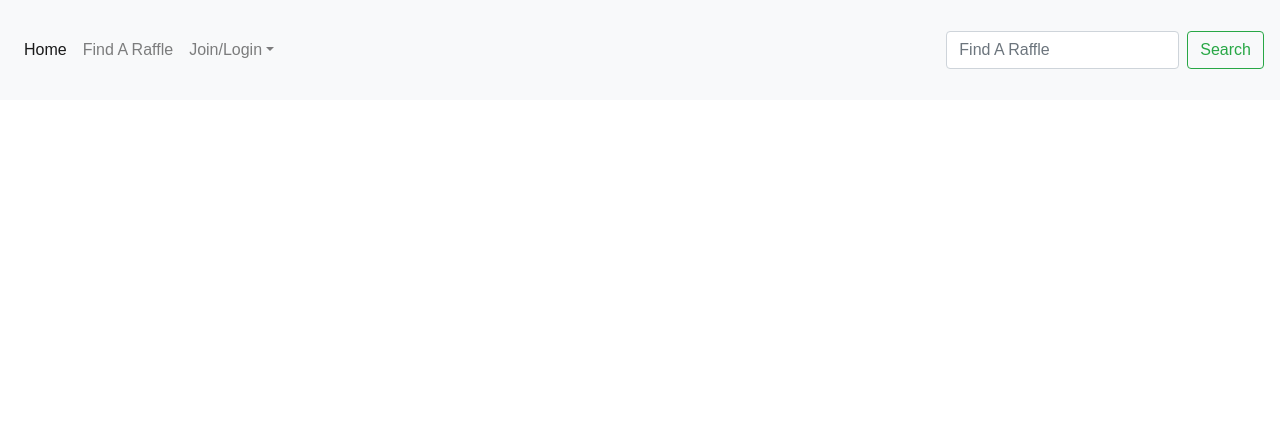
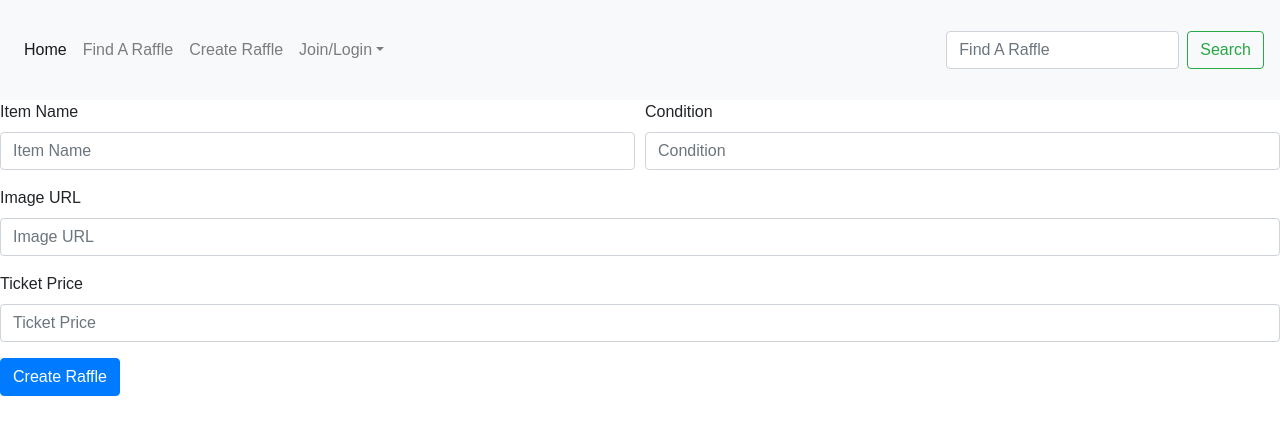
Before and after one commit to JaredMHenderson/music-gear-raffle, a React (Create React App) app in the folder gear-raffle/: page /create-raffle in a window 1280 px wide. Shown: the top 434 px of the page. Built offline with nearby package versions, Linux system fonts and the light colour scheme.

Commit message:
created a createRaffle component that pushes to the database

```diff
--- a/gear-raffle/package.json
+++ b/gear-raffle/package.json
@@ -9,6 +9,9 @@
     "react-router-dom": "^4.2.2",
     "react-scripts": "^1.1.1"
   },
+
+  "proxy": "http://localhost:3000",
+
   "scripts": {
     "start": "react-scripts start",
     "clean": "rm -r ../gear-raffle-backend/build",
--- a/gear-raffle/src/App.js
+++ b/gear-raffle/src/App.js
@@ -5,6 +5,7 @@ import { BrowserRouter as Router, Route, Switch } from "react-router-dom";
 import Main from './main/Main';
 import Navbar from './nav/nav'
 import RaffleList from './raffle-list/raffle-list';
+import RaffleCreator from './raffle-creator/raffle-creator'
 
 class App extends Component
 {
@@ -37,7 +38,7 @@ class App extends Component
         <Switch>
           <Route exact path='/' component={() => <RaffleList raffles={this.state.raffleItems} />} />
             <Route exact path='/main' component={Main} />
-            {/* <Route exact path='/login' component={Login} /> */}
+            <Route exact path='/create-raffle' component={RaffleCreator} />
             {/* <Route exact path='/signout' component={Signout} /> */}
           </Switch>
 
--- a/gear-raffle/src/nav/nav.js
+++ b/gear-raffle/src/nav/nav.js
@@ -17,10 +17,13 @@ class Navbar extends Component
                     <div className="collapse navbar-collapse" id="navbarSupportedContent">
                         <ul className="navbar-nav mr-auto">
                             <li className="nav-item active">
-                                <a className="nav-link" href="#">Home <span className="sr-only">(current)</span></a>
+                                <a className="nav-link" href="/">Home <span className="sr-only">(current)</span></a>
                             </li>
                             <li className="nav-item">
                                 <a className="nav-link" href="#">Find A Raffle</a>
+                            </li>
+                            <li className="nav-item">
+                                <a className="nav-link" href="/create-raffle">Create Raffle</a>
                             </li>
                             <li className="nav-item dropdown">
                                 <a className="nav-link dropdown-toggle" href="#" id="navbarDropdown" role="button" data-toggle="dropdown" aria-haspopup="true" aria-expanded="false">
@@ -41,7 +44,7 @@ class Navbar extends Component
   </div>
 </nav>
                 {/* <!-- LOGIN Modal --> */}
-                <div className="modal fade" id="loginModal" tabindex="-1" role="dialog" aria-labelledby="exampleModalLabel" aria-hidden="true">
+                <div className="modal fade" id="loginModal" tabIndex="-1" role="dialog" aria-labelledby="exampleModalLabel" aria-hidden="true">
                     <div className="modal-dialog" role="document">
                         <div className="modal-content">
                             <div className="modal-header">
@@ -75,7 +78,7 @@ class Navbar extends Component
                 </div>
 
                 {/* <!-- Create Account Modal --> */}
-                <div className="modal fade" id="createAccountModal" tabindex="-1" role="dialog" aria-labelledby="exampleModalLabel" aria-hidden="true">
+                <div className="modal fade" id="createAccountModal" tabIndex="-1" role="dialog" aria-labelledby="exampleModalLabel" aria-hidden="true">
                     <div className="modal-dialog" role="document">
                         <div className="modal-content">
                             <div className="modal-header">
@@ -91,11 +94,11 @@ class Navbar extends Component
 
                                     <div className="form-group">
                                         <label htmlFor="">Username</label>
-                                        <input type="text" class="form-control" id="create-acount-username" placeholder="Username" />
+                                        <input type="text" className="form-control" id="create-acount-username" placeholder="Username" />
                                     </div>
                                     <div className="form-group">
                                         <label htmlFor="">Email</label>
-                                        <input type="text" class="form-control" id="create-acount-email" placeholder="Email" />
+                                        <input type="text" className="form-control" id="create-acount-email" placeholder="Email" />
                                     </div>
                                     <div className="form-group">
                                         <label htmlFor="">Password</label>
--- /dev/null
+++ b/gear-raffle/src/raffle-creator/raffle-creator.js
@@ -0,0 +1,85 @@
+import React, { Component } from 'react'
+import './raffle-creator.css'
+
+export default class RaffleCreator extends Component
+{
+
+    constructor(props) {
+      super(props)
+
+      this.state = {
+         itemName: null,
+         condition: null,
+         imageUrl: null,
+         ticketPrice: null,
+      }
+        this.onKeyUpItemName = this.onKeyUpItemName.bind(this);
+        this.onKeyUpCondition = this.onKeyUpCondition.bind(this);
+        this.onKeyUpimageUrl = this.onKeyUpimageUrl.bind(this);
+        this.onKeyUpTicketPrice = this.onKeyUpTicketPrice.bind(this);
+        this.onClickSubmit = this.onClickSubmit.bind(this);
+
+    }
+
+    onKeyUpItemName(event){
+        this.setState({ ...this.state, itemName: event.target.value });
+    }
+
+    onKeyUpCondition(event){
+        this.setState({ ...this.state, condition: event.target.value });
+    }
+
+    onKeyUpimageUrl(event) {
+        this.setState({ ...this.state, imageUrl: event.target.value });
+    }
+
+    onKeyUpTicketPrice(event) {
+        this.setState({ ...this.state, ticketPrice: event.target.value });
+    }
+
+    onClickSubmit(event){
+
+        fetch("/api/raffleItem", {
+            method: 'POST',
+            body: JSON.stringify(this.state),
+            headers: new Headers({
+                'Content-Type': 'application/json'
+            })
+        }).then(res => res.json())
+            .catch(error => console.error('Error:', error))
+            .then(response => console.log('Success:', response));
+
+    }
+
+    render()
+    {
+        return(
+            <div>
+
+                    <div className="form-row">
+                        <div className="form-group col-md-6">
+                            <label htmlFor="inputEmail4">Item Name</label>
+                            <input onKeyUp={this.onKeyUpItemName} type="email" className="form-control" id="inputEmail" placeholder="Item Name" />
+    </div>
+                            <div className="form-group col-md-6">
+                            <label htmlFor="inputPassword4">Condition</label>
+                                <input onKeyUp={this.onKeyUpCondition} type="text" className="form-control" id="inputPassword4" placeholder="Condition" />
+    </div>
+                            </div>
+                            <div className="form-group">
+                        <label htmlFor="inputAddress">Image URL</label>
+                                <input onKeyUp={this.onKeyUpimageUrl} type="text" className="form-control" id="inputAddress" placeholder="Image URL" />
+  </div>
+                                <div className="form-group">
+                        <label htmlFor="inputAddress2">Ticket Price</label>
+                                    <input onKeyUp={this.onKeyUpTicketPrice} type="text" className="form-control" id="inputAddress2" placeholder="Ticket Price" />
+  </div>
+
+
+                                                <button onClick={this.onClickSubmit}  id ="submit-button" className="btn btn-primary">Create Raffle</button>
+
+                                        </div>
+        )
+    }
+
+}
```
Also changed, not shown: gear-raffle/src/raffle-creator/raffle-creator.css (added), 2 other files (tests, documents, lock files or other folders).
